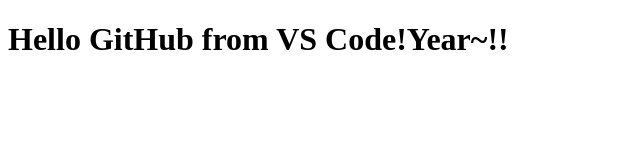
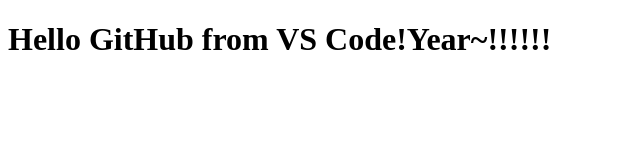
Before and after one commit to hamuchan2025/2nd-github, a plain HTML site: page index.html in a window 1280 px wide. Shown: the full height of the page, 0-640 px from the left. Drawn offline with Linux system fonts and the light colour scheme.

Commit message:
テテストコミット

```diff
--- a/index.html
+++ b/index.html
@@ -5,6 +5,6 @@
   <title>My First Page</title>
 </head>
 <body>
-  <h1>Hello GitHub from VS Code!Year~!!</h1>
+  <h1>Hello GitHub from VS Code!Year~!!!!!!</h1>
 </body>
 </html>
```
